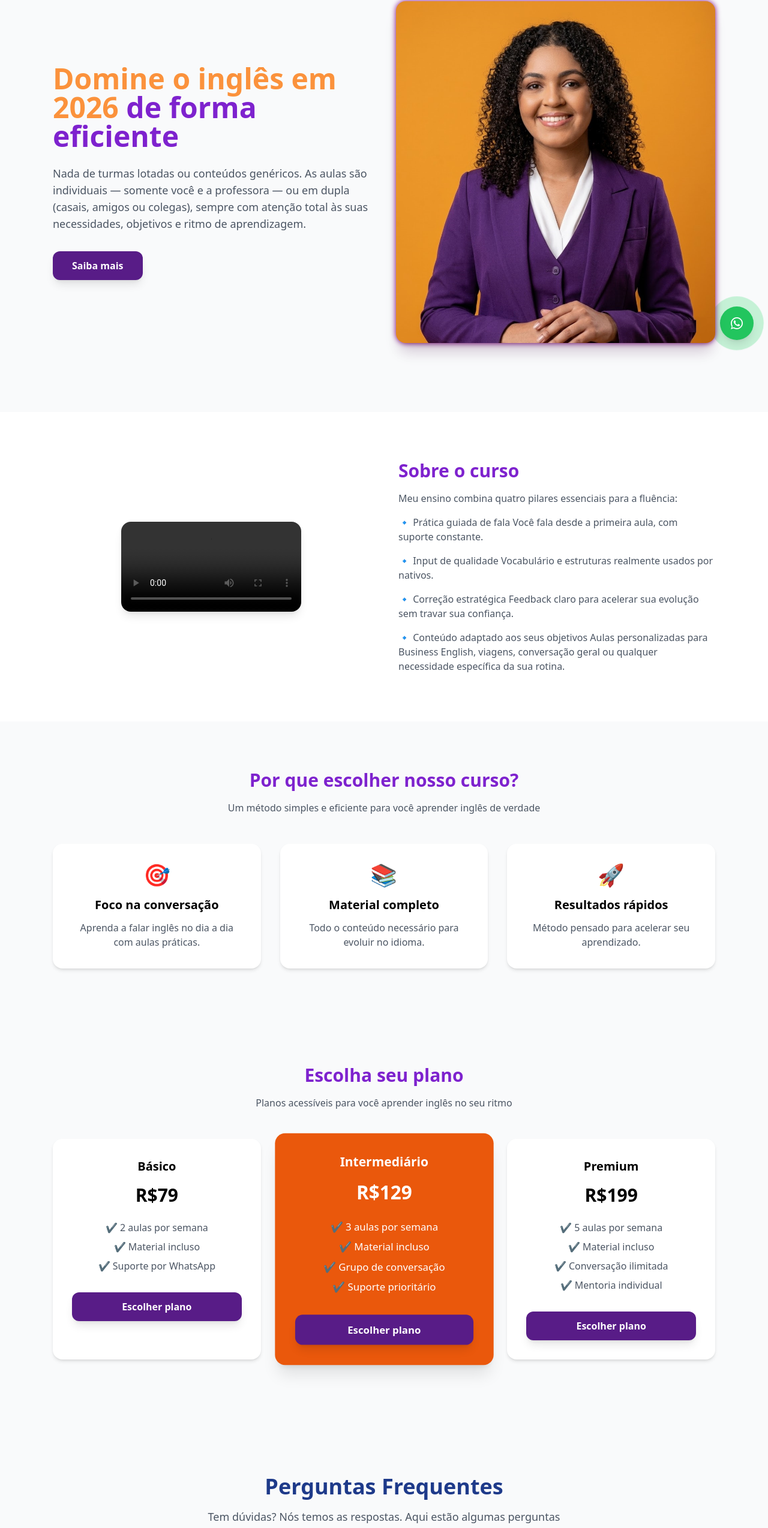
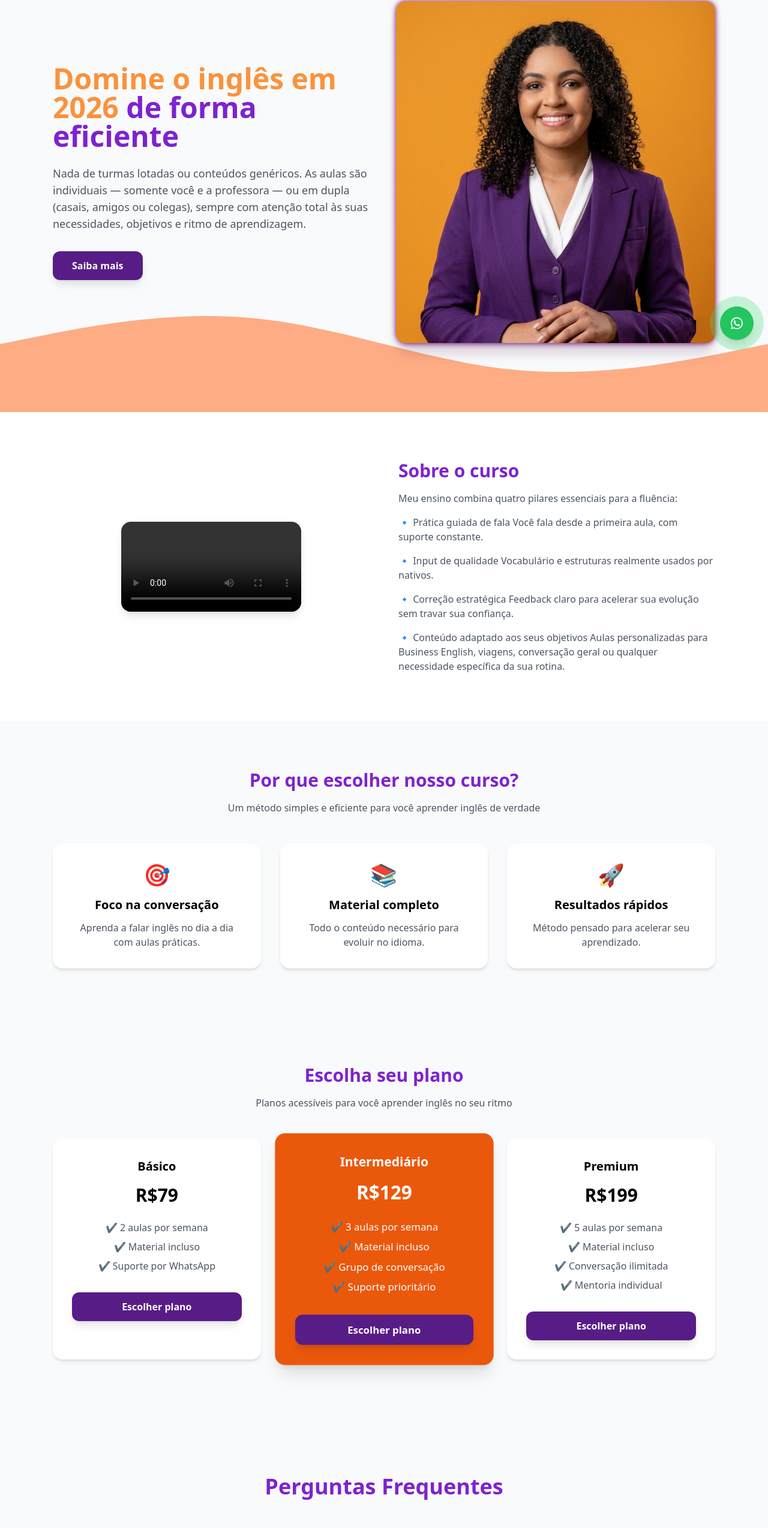
Before and after one commit to Kaikyterto/anelissa-course, a React (Vite) app: page / in a window 1280 px wide. Shown: the part 209-2757 px from the top of the page at 60% size. Built offline with nearby package versions, Linux system fonts and the light colour scheme; grey boxes are pictures that could not be loaded.

Commit message:
fix-bugs & design add

```diff
--- a/src/components/Faq.jsx
+++ b/src/components/Faq.jsx
@@ -52,9 +52,9 @@ const Faq = () => {
         " Com base no seu nível de inglês atual, e o plano escolhido, iremos traçar na primeira um planejamento de estudos personalizados para atingir sua fluência no menor tempo.",
     },
     {
-      question: "Que tecnologia eu preciso para as sessões online?",
+      question: "Por quanto tempo preciso fazer aulas?",
       answer:
-        "Tudo que você precisa é uma conexão estável com a internet e um dispositivo com câmera e microfone (como um computador, tablet ou smartphone). Realizamos as sessões por meio de plataformas comuns de videoconferência, como o Google Meet ou o Zoom.",
+        "O acompanhamento é personalizado e flexível, e você pode ajustar a frequência ou encerrar quando sentir que atingiu seus objetivos.",
     },
   ];
 
@@ -62,13 +62,9 @@ const Faq = () => {
     <section id="faq" className="py-20 md:py-28 bg-gray-50">
       <div className="container mx-auto px-6">
         <div className="text-center mb-16">
-          <h2 className="text-3xl md:text-4xl font-bold text-blue-900 mb-4">
+          <h2 className="text-3xl md:text-4xl font-bold text-purple-700 mb-4">
             Perguntas Frequentes
           </h2>
-          <p className="max-w-2xl mx-auto text-gray-600 text-lg">
-            Tem dúvidas? Nós temos as respostas. Aqui estão algumas perguntas
-            frequentes dos nossos clientes.
-          </p>
         </div>
         <div className="max-w-3xl mx-auto">
           {faqData.map((item, index) => (
--- a/src/components/Hero.jsx
+++ b/src/components/Hero.jsx
@@ -3,8 +3,8 @@ import anelisse from "../assets/anelisse.jpg";
 
 export default function Hero() {
   return (
-    <section className="min-h-screen flex items-center bg-gray-50">
-      <div className="max-w-6xl mx-auto px-6 grid md:grid-cols-2 gap-10 items-center">
+    <section className="relative min-h-screen flex items-center bg-gray-50 overflow-hidden">
+      <div className="max-w-6xl mx-auto px-6 grid md:grid-cols-2 gap-10 items-center z-10">
         {/* Texto */}
         <div>
           <h1 className="text-4xl md:text-5xl font-bold text-orange-400 leading-tight">
@@ -33,6 +33,16 @@ export default function Hero() {
           />
         </div>
       </div>
+      {/* SVG Background Wave */}
+      <div className="absolute bottom-0 left-0 w-full h-auto pointer-events-none">
+        <svg viewBox="0 0 1440 320" xmlns="http://www.w3.org/2000/svg">
+          <path
+            fill="#ff9966"
+            fillOpacity="0.8"
+            d="M0,192L80,176C160,160,320,128,480,144C640,160,800,224,960,240C1120,256,1280,224,1360,208L1440,192L1440,320L1360,320C1280,320,1120,320,960,320C800,320,640,320,480,320C320,320,160,320,80,320L0,320Z"
+          ></path>
+        </svg>
+      </div>
     </section>
   );
 }
--- a/src/components/WhatsAppButton.jsx
+++ b/src/components/WhatsAppButton.jsx
@@ -5,7 +5,7 @@ export default function WhatsappButton() {
   const link = `https://wa.me/${phone}?text=${encodeURIComponent(message)}`;
 
   return (
-    <div className="fixed bottom-6 right-6 flex items-center justify-center">
+    <div className="fixed bottom-6 right-6 z-50 flex items-center justify-center">
       {/* efeito pulsando */}
       <span className="absolute h-14 w-14 rounded-full bg-green-400 opacity-75 animate-ping"></span>
 
```
